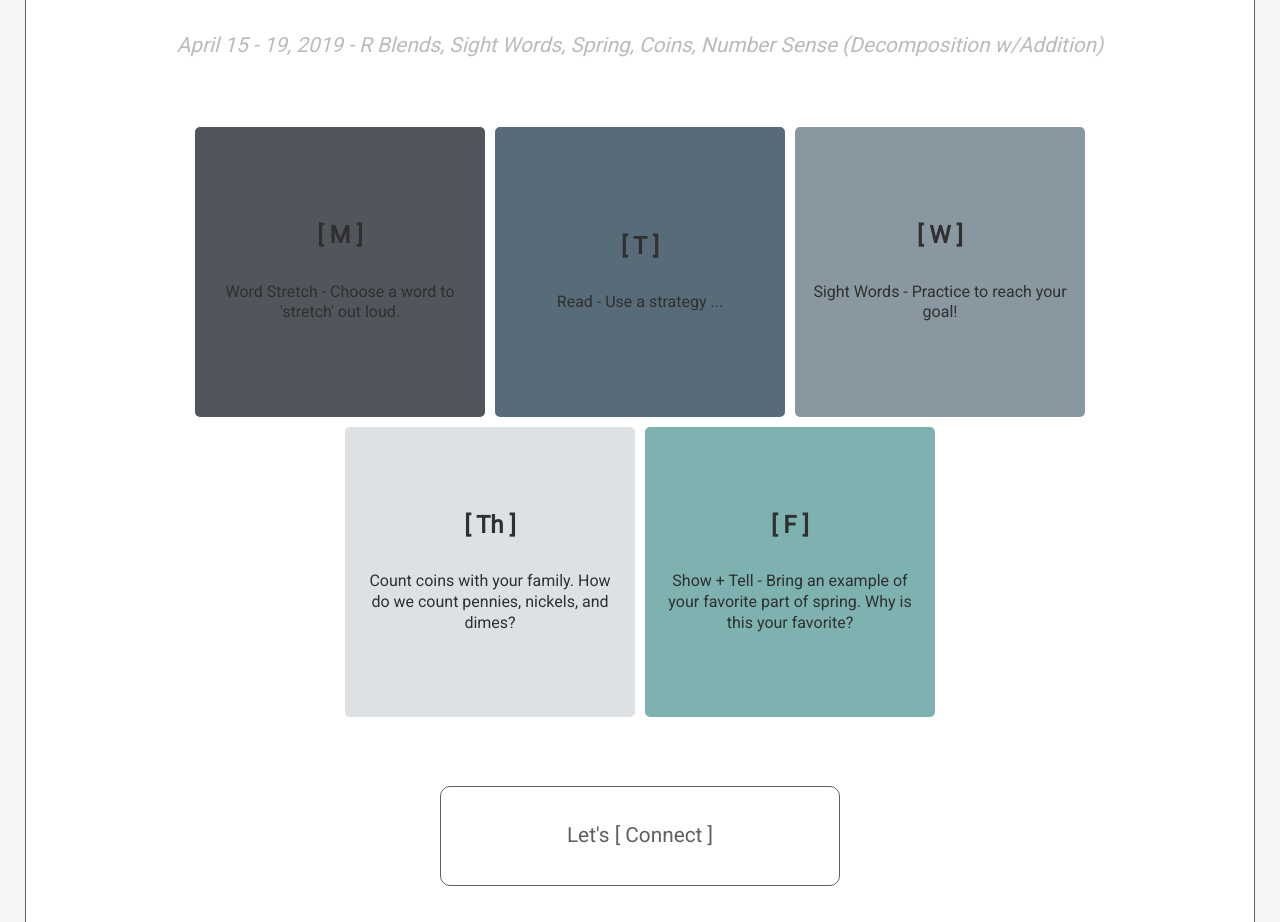
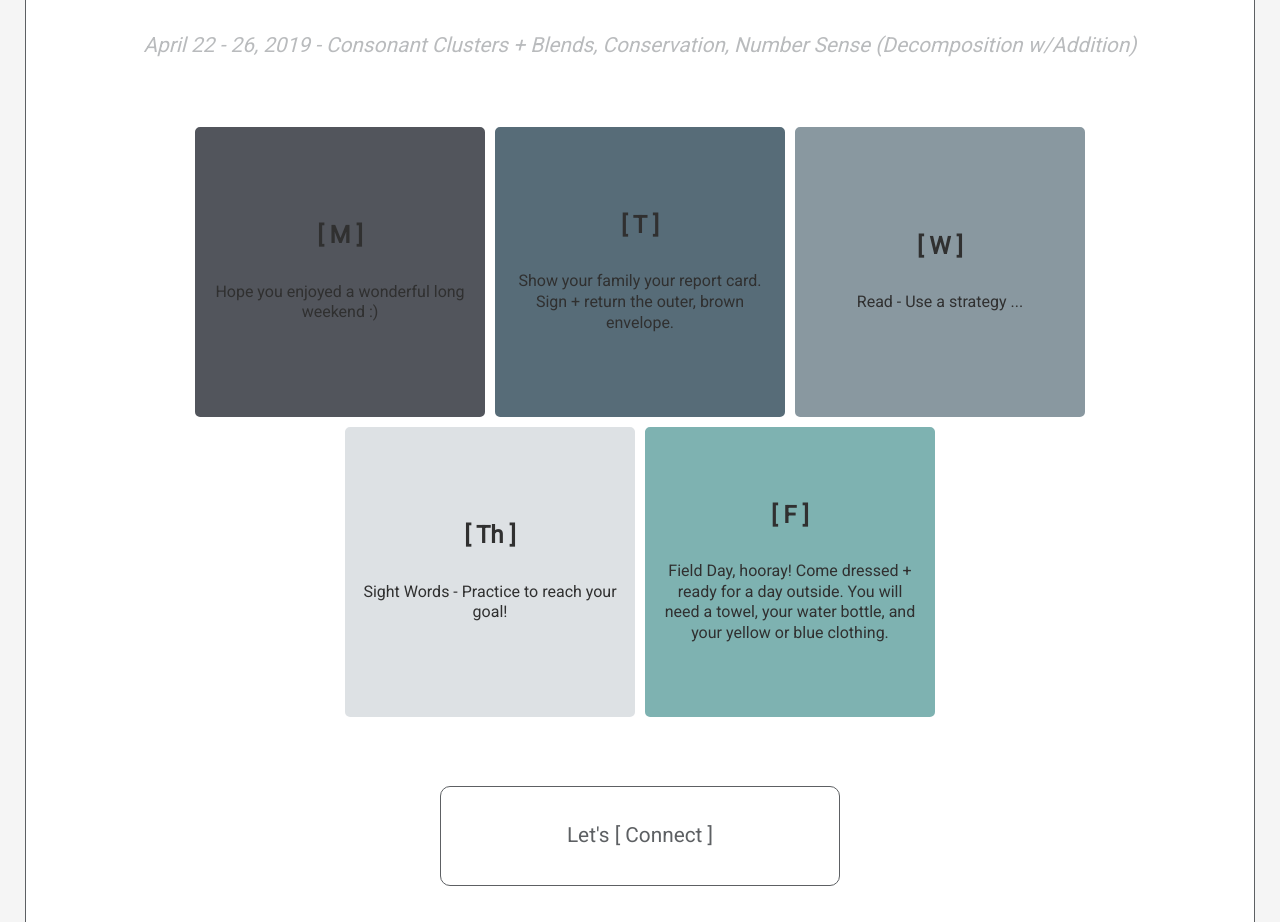
Before and after one commit to BetsL/skills-and-news, a plain HTML site: page index.html in a window 1280 px wide. Shown: the part 840-1762 px from the top of the page. Drawn offline with nearby package versions, Linux system fonts and the light colour scheme.

Commit message:
weekly update

```diff
--- a/index.html
+++ b/index.html
@@ -47,7 +47,7 @@
               </div>
           </div>
           <div class="tagline">
-              <p><em>April 15 - 19, 2019 - R Blends, Sight Words, Spring, Coins, Number Sense (Decomposition w/Addition)</em></p>
+              <p><em>April 22 - 26, 2019 - Consonant Clusters + Blends, Conservation, Number Sense (Decomposition w/Addition)</em></p>
           </div>
       </header>
 
@@ -56,28 +56,32 @@
               <a href="http://www.readingrockets.org/article/playing-word-sounds-stretch-and-shorten" target="_blank">
                   <div class="day-grid-item first-item">
                       <h2>[ M ]</h2>
-                      <p>Word Stretch - Choose a word to 'stretch' out loud.</p>
+                      <p>Hope you enjoyed a wonderful long weekend :)</p>
+                  </div>
+              </a>
+              <a href="https://henricoschools.us/elementary-grading-scale/" target="_blank">
+                  <div class="day-grid-item day-two">
+                      <h2>[ T ]</h2>
+                      <p>Show your family your report card. Sign + return the outer,
+                      brown envelope.</p>
                   </div>
               </a>
               <a href="https://betsl.github.io/read/" target="_blank">
-                  <div class="day-grid-item day-two">
-                      <h2>[ T ]</h2>
+                  <div class="day-grid-item day-three">
+                      <h2>[ W ]</h2>
                       <p>Read - Use a strategy ...</p>
                   </div>
               </a>
               <a href="http://blogs.henrico.k12.va.us/eeharkins/files/2019/02/Sight-Word-Assessment.pdf" target="_blank">
-                  <div class="day-grid-item day-three">
-                      <h2>[ W ]</h2>
-                      <p>Sight Words - Practice to reach your goal!</p>
-                  </div>
+                <div class="day-grid-item day-four">
+                    <h2>[ Th ]</h2>
+                    <p>Sight Words - Practice to reach your goal!</p>
+                </div>
               </a>
-              <div class="day-grid-item day-four">
-                  <h2>[ Th ]</h2>
-                  <p>Count coins with your family. How do we count pennies, nickels, and dimes?</p>
-              </div>
               <div class="day-grid-item last-item">
                   <h2>[ F ]</h2>
-                  <p>Show + Tell - Bring an example of your favorite part of spring. Why is this your favorite?</p>
+                  <p>Field Day, hooray! Come dressed + ready for a day outside. You will need
+                  a towel, your water bottle, and your yellow or blue clothing.</p>
               </div>
           </div>
       </section>
@@ -118,7 +122,7 @@
   <script type="text/javascript">
   document.onreadystatechange = function(){//window.addEventListener('readystatechange',function(){...}); (for Netscape) and window.attachEvent('onreadystatechange',function(){...}); (for IE and Opera) also work
     if(document.readyState=='loaded' || document.readyState=='complete')
-        alert('The week\'s off to a great start! Hope you are well, E.H.');
+        alert('Please remember to send field trip $ and forms this week. Also, Friday = Field Day! Thanks, E.H.');
   }
   </script>
 
```
